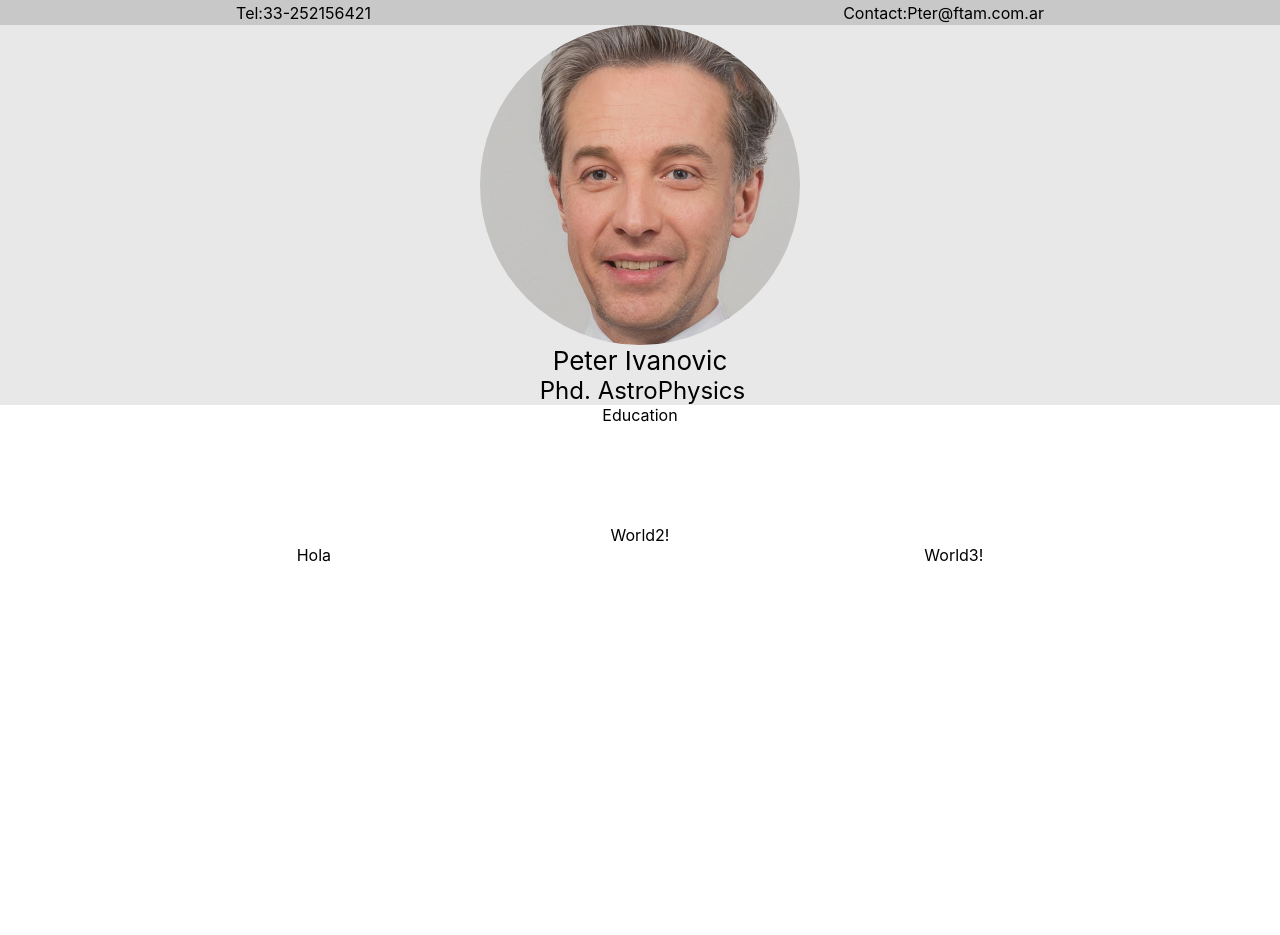
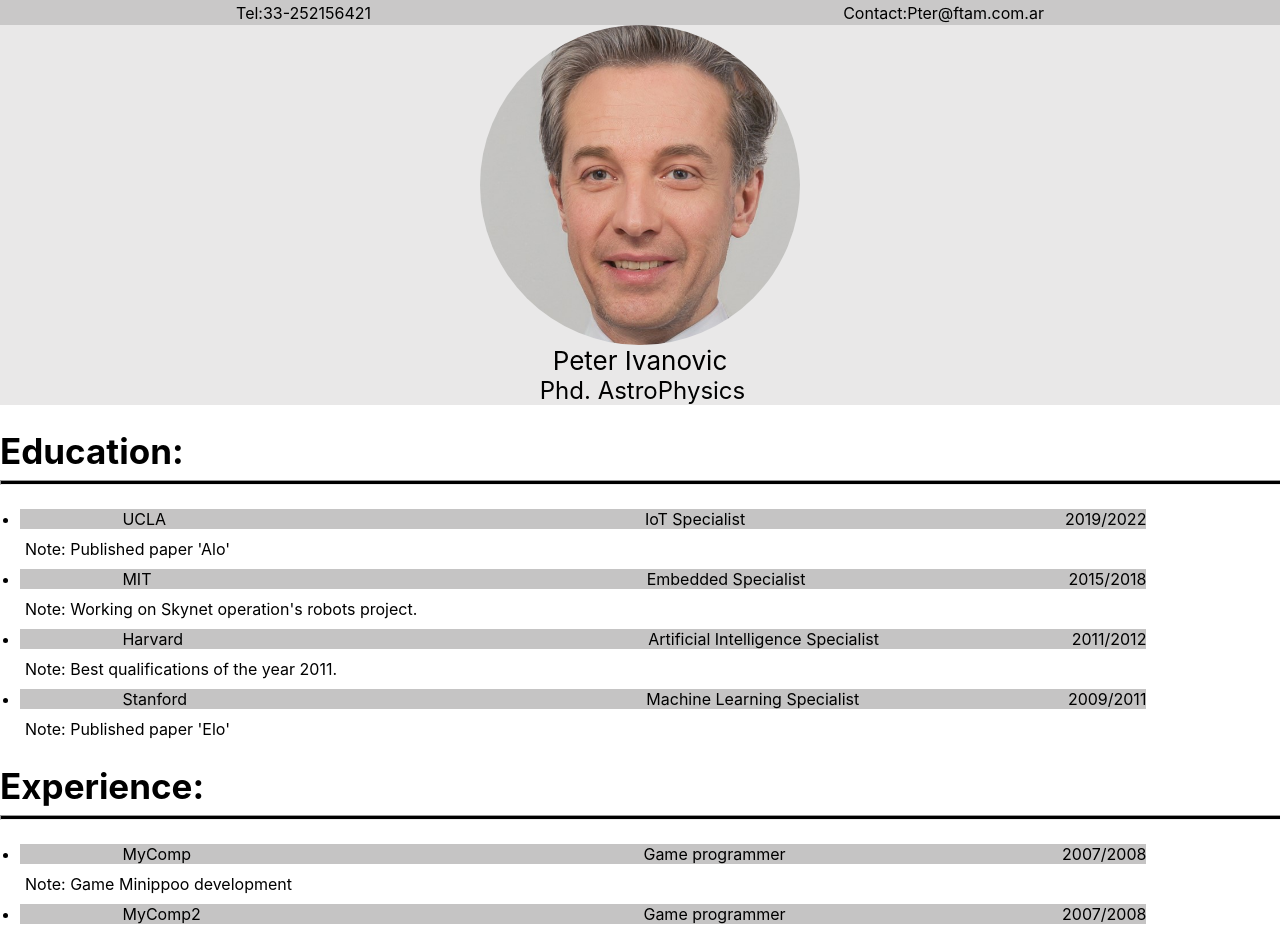
Before and after one commit to gustavobastian/cv-project-2, a React (Create React App) app: page / in a window 1280 px wide. Shown: the top 935 px of the page. Before the commit the page ends 800 px from the top, so only its background shows below. Built offline with nearby package versions, Linux system fonts and the light colour scheme.

Commit message:
adding experience and education sections

```diff
--- a/src/components/Section2.js
+++ b/src/components/Section2.js
@@ -1,4 +1,5 @@
 import React, { Component } from 'react'
+import EducationElement from '../components/educationElement';
 import '../styles/Section2.css';
 
 class Section2 extends Component {
@@ -7,13 +8,17 @@ class Section2 extends Component {
     }
 
 
-
     render() {
         return (
             <div className="Section2">
-            <div className="educationLine">Education</div>
-            <div className="Label">Hola</div>
-            <div className="Data"> World2!</div>
+            <div className="educationLine">Education:</div>
+            <hr></hr>
+            <ul >
+            <li><EducationElement university="UCLA" title="IoT Specialist" dateEntry="2019" dateEnd="2022" Note="Published paper 'Alo'" /></li>
+            <li><EducationElement university="MIT" title="Embedded Specialist" dateEntry="2015" dateEnd="2018" Note="Working on Skynet operation's robots project."/></li>
+            <li><EducationElement university="Harvard" title="Artificial Intelligence Specialist" dateEntry="2011" dateEnd="2012" Note="Best qualifications of the year 2011."/></li>
+            <li><EducationElement university="Stanford" title="Machine Learning Specialist" dateEntry="2009" dateEnd="2011" Note="Published paper 'Elo'"/></li>
+            </ul>
             </div>
         )
     }
--- a/src/components/Section3.js
+++ b/src/components/Section3.js
@@ -1,5 +1,6 @@
 import React, { Component } from 'react'
 import '../styles/Section3.css';
+import ExperienceElement from './experienceElement';
 
 class Section3 extends Component {
     constructor() {
@@ -11,9 +12,16 @@ class Section3 extends Component {
     render() {
         return (
             <div className="Section3">
-            <div className="LabelSection3">Hola</div>
-            <div className="dataSection3"> World3!</div>
+
+            <div className="experienceLine">Experience:</div>
+            <hr></hr>
+
+            <ul >
+            <li><ExperienceElement companyName="MyComp" titleName="Game programmer" dateEntry="2007" dateEnd="2008" Note="Game Minippoo development" /></li>
+            <li><ExperienceElement companyName="MyComp2" titleName="Game programmer" dateEntry="2007" dateEnd="2008" Note="Game Minippoo development" /></li>
+            </ul>
             </div>
+
         )
     }
 }
--- /dev/null
+++ b/src/components/educationElement.js
@@ -0,0 +1,30 @@
+import React, { Component } from 'react'
+import '../styles/educationElement.css';
+
+class educationElement extends Component {
+    constructor(props) {
+        super(props)
+        this.UniversityName=props.university;
+        this.title=props.title;
+        this.dateEnd=props.dateEnd;
+        this.dateEntry=props.dateEntry;
+    }
+
+
+    render() {
+        return (
+            <div>
+            <div className="educationElement">
+            <div className="labelEducation">{this.UniversityName}</div>
+            <div className="titleEducation"> {this.title}</div>
+            <div className="datesEducation"> {this.dateEntry}/{this.dateEnd}</div>
+            </div>
+            <div className="Note"> Note: {this.props.Note}</div>
+            </div>
+        )
+    }
+}
+
+
+
+export default educationElement;
--- /dev/null
+++ b/src/components/experienceElement.js
@@ -0,0 +1,27 @@
+import React, { Component } from 'react'
+import '../styles/experienceElement.css';
+
+class experienceElement extends Component {
+    constructor(props) {
+        super(props)
+
+    }
+
+
+    render() {
+        return (
+            <div>
+            <div className="experienceElement">
+            <div className="labelCompany">{this.props.companyName}</div>
+            <div className="titleExperience"> {this.props.titleName}</div>
+            <div className="datesExperience"> {this.props.dateEntry}/{this.props.dateEnd}</div>
+            </div>
+            <div className="Note"> Note: {this.props.Note}</div>
+            </div>
+        )
+    }
+}
+
+
+
+export default experienceElement;
--- a/src/styles/Section1.css
+++ b/src/styles/Section1.css
@@ -6,6 +6,7 @@
     justify-content: space-around;
     align-items: center;
     background: rgb(233, 232, 232) ;
+
   }
 
  img{
--- a/src/styles/Section2.css
+++ b/src/styles/Section2.css
@@ -6,9 +6,34 @@
     justify-content: space-around;
     align-items: center;
     background: white ;
+    margin-top: 25px;
+
   }
-
-
+ul{
+  width: 100%;
+}
+li{
+  width: 80%;
+  font-style: none;
+}
+.educationLine{
+  display:flex;
+  flex-direction: row;
+  justify-content: left;
+  text-align: left;
+  align-items: left;
+  width: 100%;
+  font-size: 35px;
+  font-weight: bold;
+  padding-left: 0;
+  margin-left: 0;
+}
+hr{
+  width: 100%;
+  height: 3px;
+  color:black;
+  background: black;
+}
 
 .Label{
 
--- a/src/styles/Section3.css
+++ b/src/styles/Section3.css
@@ -1,6 +1,6 @@
 .Section3 {
     display:flex;
-    flex-direction: row;
+    flex-direction: column;
     text-align: center;
     width:100%;
     justify-content: space-around;
@@ -9,7 +9,14 @@
   }
 
 
-
+ul{
+  width: 100%;
+}
+li{
+  width: 80%;
+  font-style: none;
+}
+  /*
 .labelSection3 {
 
     height: 100px;
@@ -20,3 +27,32 @@
     font-size: calc(10px + 2vmin);
 
   }
+*/
+.experienceLine{
+display:flex;
+  flex-direction: row;
+  justify-content: left;
+  text-align: left;
+  align-items: left;
+  width: 100%;
+  font-size: 35px;
+  font-weight: bold;
+  padding-left: 0;
+  margin-left: 0;
+}
+hr{
+  width: 100%;
+  height: 3px;
+  color:black;
+  background: black;
+}
+.Label{
+
+    height: 100px;
+    display: flex;
+    flex-direction: column;
+    align-items: center;
+    justify-content: center;
+    font-size: calc(10px + 2vmin);
+    color: white;
+  }
--- /dev/null
+++ b/src/styles/educationElement.css
@@ -0,0 +1,30 @@
+.educationElement{
+    display: flex;
+    flex-direction: row;
+    width:100%;
+    background: rgb(197, 196, 196);
+    padding-left: 10%;
+    align-items: center;
+}
+.labelEducation{
+    display: flex;
+    flex-direction: row;
+    width:100%;
+    background: rgb(197, 196, 196);
+    align-items: center;
+}
+.titleEducation{
+    display: flex;
+    flex-direction: row;
+    width:100%;
+    background: rgb(197, 196, 196);
+    padding-left: 10%;
+    align-items: center;
+}
+.Note{
+    display:flex;
+    flex-direction: row;
+    margin-top: 10px;
+    margin-bottom: 10px;
+    margin-left:5px;
+}
--- /dev/null
+++ b/src/styles/experienceElement.css
@@ -0,0 +1,30 @@
+.experienceElement{
+    display: flex;
+    flex-direction: row;
+    width:100%;
+    background: rgb(197, 196, 196);
+    padding-left: 10%;
+    align-items: center;
+}
+.labelCompany{
+    display: flex;
+    flex-direction: row;
+    width:100%;
+    background: rgb(197, 196, 196);
+    align-items: center;
+}
+.titleExperience{
+    display: flex;
+    flex-direction: row;
+    width:100%;
+    background: rgb(197, 196, 196);
+    padding-left: 10%;
+    align-items: center;
+}
+.Note{
+    display:flex;
+    flex-direction: row;
+    margin-top: 10px;
+    margin-bottom: 10px;
+    margin-left:5px;
+}
```
Also changed, not shown: public/manifest.json.
